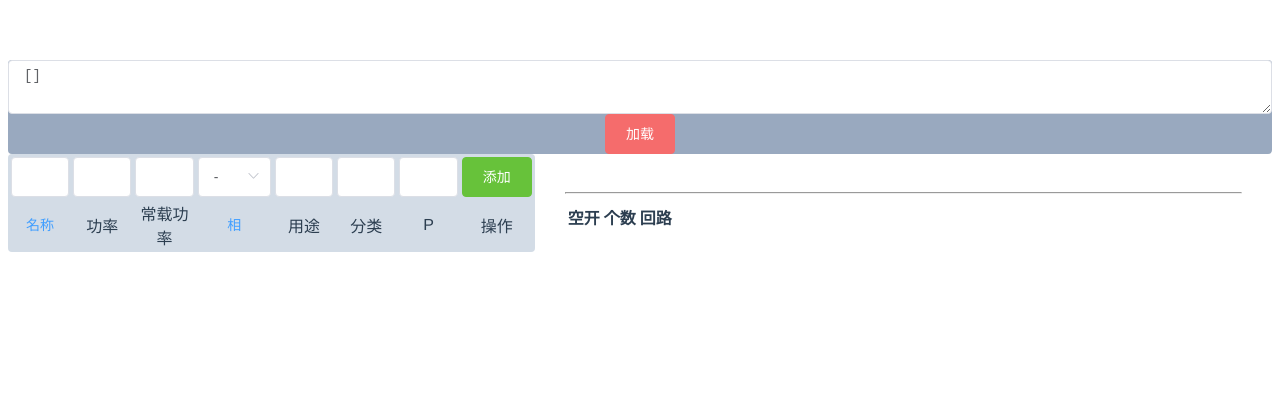
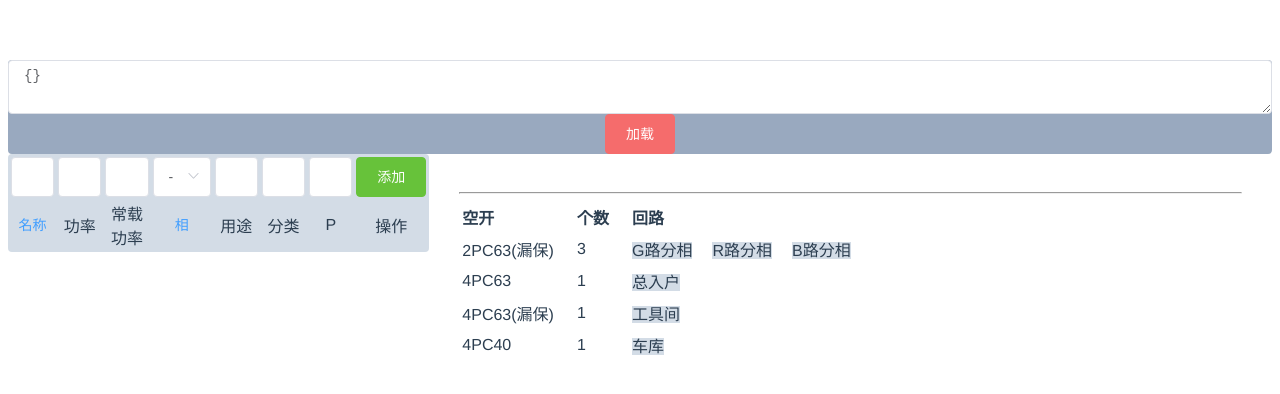
Before and after one commit to leeonky/switcher-report, a Vue app: page / in a window 1280 px wide. Shown: the top 394 px of the page. Built offline with nearby package versions, Linux system fonts and the light colour scheme.

Commit message:
Update switcher spec

```diff
--- a/src/components/MainReport.vue
+++ b/src/components/MainReport.vue
@@ -9,7 +9,7 @@
             </el-col>
         </el-row>
         <el-row>
-            <el-col :span="10">
+            <el-col :span="8">
                 <div class="grid-content bg-purple">
                     <table>
                         <thead>
@@ -34,7 +34,7 @@
                     </table>
                 </div>
             </el-col>
-            <el-col :span="14">
+            <el-col :span="16">
                 <div class="report">
                     <phase-circuits :circuits="groupedCircuits[phase]" :key="phase.id" :phase="phase"
                                     v-for="phase in phases" :switchers="switchers[phase]"></phase-circuits>
@@ -62,7 +62,7 @@
                 actions: [
                     {label: "添加", type: "success", action: "new"}
                 ],
-                circuitsJson: "[]",
+                circuitsJson: "{}",
                 groupedCircuits: {},
                 phases: [],
                 switchers: {R:{},G:{},B:{}}
@@ -70,6 +70,12 @@
         },
         watch: {
             circuits: {
+                handler: function () {
+                    this.reports()
+                },
+                deep: true
+            },
+            switchers: {
                 handler: function () {
                     this.reports()
                 },
@@ -101,7 +107,7 @@
                 }
             },
             reports() {
-                this.circuitsJson = JSON.stringify(this.circuits)
+                this.circuitsJson = JSON.stringify({circuits: this.circuits, switchers: this.switchers})
                 this.groupedCircuits = this.circuits.reduce((map, current) => {
                     (map[current.phase] = map[current.phase] || []).push(current)
                     return map
@@ -109,7 +115,9 @@
                 this.phases = Object.keys(this.groupedCircuits).sort()
             },
             loadCircuits() {
-                this.circuits = JSON.parse(this.circuitsJson)
+                let obj = JSON.parse(this.circuitsJson);
+                this.circuits = obj.circuits
+                this.switchers = obj.switchers
             }
         }
     }
--- a/src/components/PhaseCircuits.vue
+++ b/src/components/PhaseCircuits.vue
@@ -77,6 +77,8 @@
                     <th>功率</th>
                     <th>常用功率</th>
                     <th>回路</th>
+                    <th>电流</th>
+                    <th>常用电流</th>
                     <th>空开</th>
                     </thead>
                     <tbody>
@@ -86,6 +88,8 @@
                         <td>{{sumBy("power", "type", type)}}</td>
                         <td>{{sumBy("normalPower", "type", type)}}</td>
                         <td>{{circuitsBy("type", type)}}</td>
+                        <td>{{Math.floor(sumBy("power", "type", type)*1.2/220)}}</td>
+                        <td>{{Math.floor(sumBy("normalPower", "type", type)*1.2/220)}}</td>
                         <td><input v-model="switchers[type]"/></td>
                     </tr>
                     </tbody>
--- a/src/components/SwitcherList.vue
+++ b/src/components/SwitcherList.vue
@@ -7,7 +7,7 @@
             <th>回路</th>
             </thead>
             <tbody>
-            <tr :key="report.id" v-for="report in this.reports()">
+            <tr :key="report.id" v-for="report in this.reports().concat(this.otherSwitchers)">
                 <td>{{report.switcher}}</td>
                 <td>{{report.types.length}}</td>
                 <td>
@@ -28,6 +28,23 @@
                 default: () => {}
             }
         },
+        data() {
+          return {
+              otherSwitchers: [{
+                  switcher: "2PC63(漏保)",
+                  types: ["G路分相", "R路分相", "B路分相"]
+              },{
+                  switcher: "4PC63",
+                  types: ["总入户"]
+              },{
+                  switcher: "4PC63(漏保)",
+                  types: ["工具间"]
+              },{
+                  switcher: "4PC40",
+                  types: ["车库"]
+              }]
+          }
+        },
         methods: {
             reports() {
                 let flatSwitchers = {...this.switchers.R, ...this.switchers.G, ...this.switchers.B};
@@ -41,6 +58,14 @@
                         switcher: s,
                         types: switcherReport[s]
                     }
+                }).sort((a,b)=>{
+                    let s1 = a.switcher;
+                    let s2 = b.switcher;
+                    if(s1>s2)
+                        return 1;
+                    if(s1<s2)
+                        return -1;
+                    return 0;
                 });
             }
         }
@@ -52,4 +77,15 @@
     background-color: #d3dce6;
     margin-right: 20px;
 }
+table {
+    text-align: left;
+    font-size: 12pt;
+}
+td {
+    padding-right: 20px;
+    padding-top: 5px;
+}
+th {
+    padding-right: 20px;
+}
 </style>
```
Also changed, not shown: save.json (added, +1 -0 lines).
